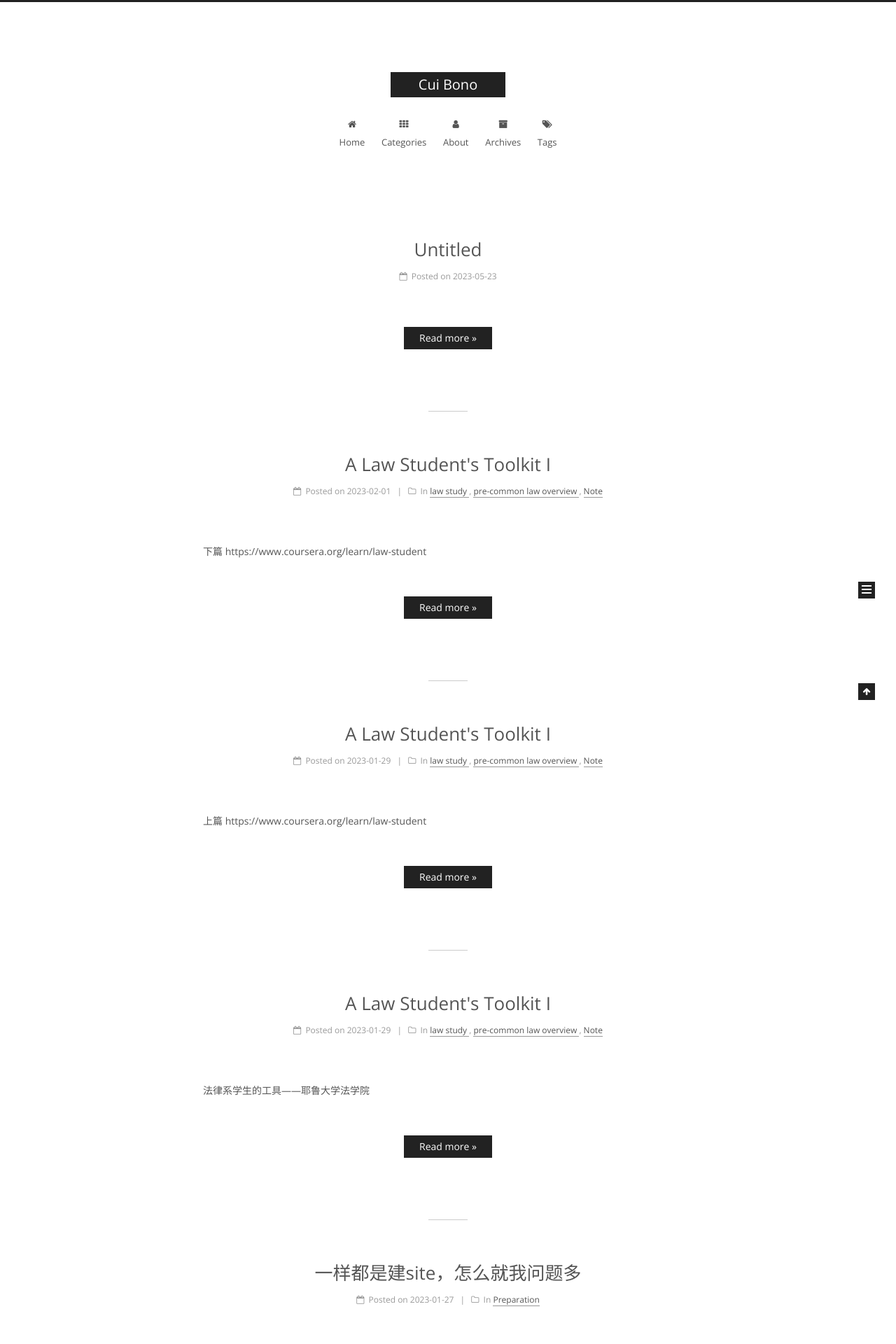
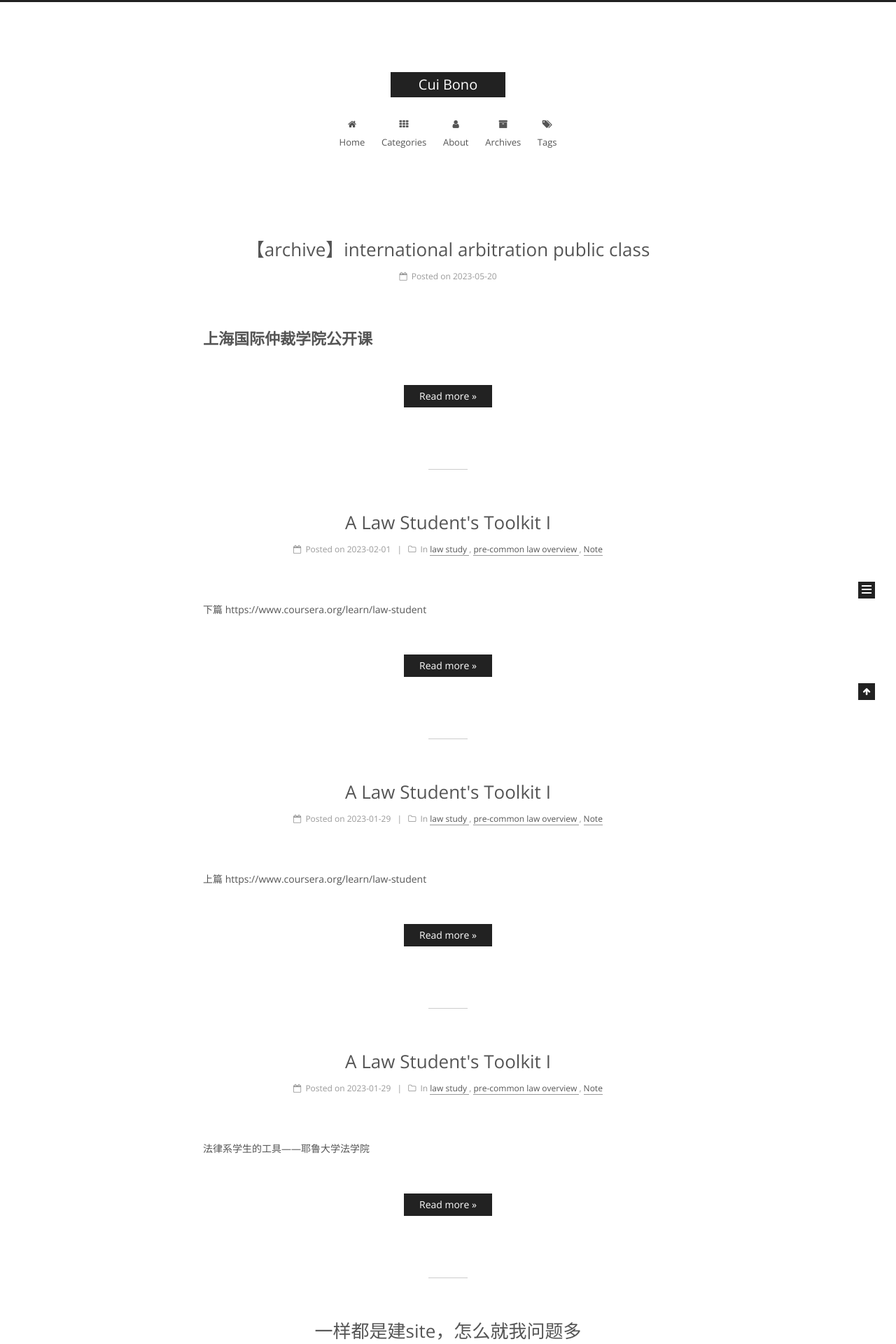
Before and after one commit to acq7line/acq7line.github.io, a Jekyll site: the page built from index.html, in a window 1280 px wide. Shown: the top 1920 px of the page at 70% size. Built offline with Jekyll 4.4.1, drawn with Linux system fonts in a browser that asks for light colours; the list of posts is cut into pages by our own code; part of the change alters nothing that is shown.

Commit message:
Update 2023-05-20-【Archive】International arbitration public class.md

```diff
--- a/_posts/2023-05-20-【Archive】International arbitration public class.md
+++ b/_posts/2023-05-20-【Archive】International arbitration public class.md
@@ -1,14 +1,3 @@
----
-description: 上仲、港仲、北仲、贸仲、新仲外加一些律所公开课，updating
-初始资料来源：各大公众号、网络公开课
-categories:
-- international arbitration
-- 国际仲裁
-tags:
-- arbitration
-- open source
----
-
 # 上海国际仲裁学院公开课
 
 1、机构：上海仲裁委员会（SHAC）。
@@ -164,11 +153,3 @@ tags:
    本课程由深圳国际仲裁院与中国社会科学院大学于2022年秋季合作开设，共8讲。
    内容包括“海商法概述”、“海事法”、“海上货物、旅客运输”、“船舶租用”、“船舶与船舶物权”、“海上保险”、“海事诉讼”、“国际海事海商争议解决实践的新趋势与新发展”等，授课视频及课程相关学习资料均有资源。
 1. 链接：[“海商法（理论与实务）”课程视频与学习资料合集](http://mp.weixin.qq.com/s?__biz=MzA5MTEyNzQwMw==&mid=2650691156&idx=1&sn=1e3683a802538bbbd4681a2ebe0f8fe8&chksm=880bdd50bf7c5446b08bae84d69a9b44ca290f2fae74ca0022024df3ca22dd81a766cb24b58c&scene=21#wechat_redirect)
-
-# 西安仲裁委员会仲裁学院国际仲裁系列课程
-
-1. 机构：西安仲裁委员会（XAAC）。
-2. 授课方式：在线（直播+回放）。
-3. 课程状态：已完结。
-4. 课程简介：2021年9月至10月，西安仲裁委员会仲裁学院组织了5讲国际仲裁相关课程，内容包括“仲裁协议的法律适用”、“快速程序”、“仲裁员的披露”、“交叉盘问”、“线上仲裁的注意事项”等。
-5. 链接：获取本课程需发送邮件至西安仲裁委索取课程回放，具体可参见[仲裁学院 | 国际仲裁系列课程结课鸣谢及课程回放](http://mp.weixin.qq.com/s?__biz=Mzg4OTU3ODk3OQ==&mid=2247485271&idx=4&sn=809492a189f711fbc6ed0e275b008369&chksm=cfe8f3dbf89f7acdddac7da694cb71953f0dde8560b2231158287a9e4e8668753225ffed891e&scene=21#wechat_redirect)。
```
